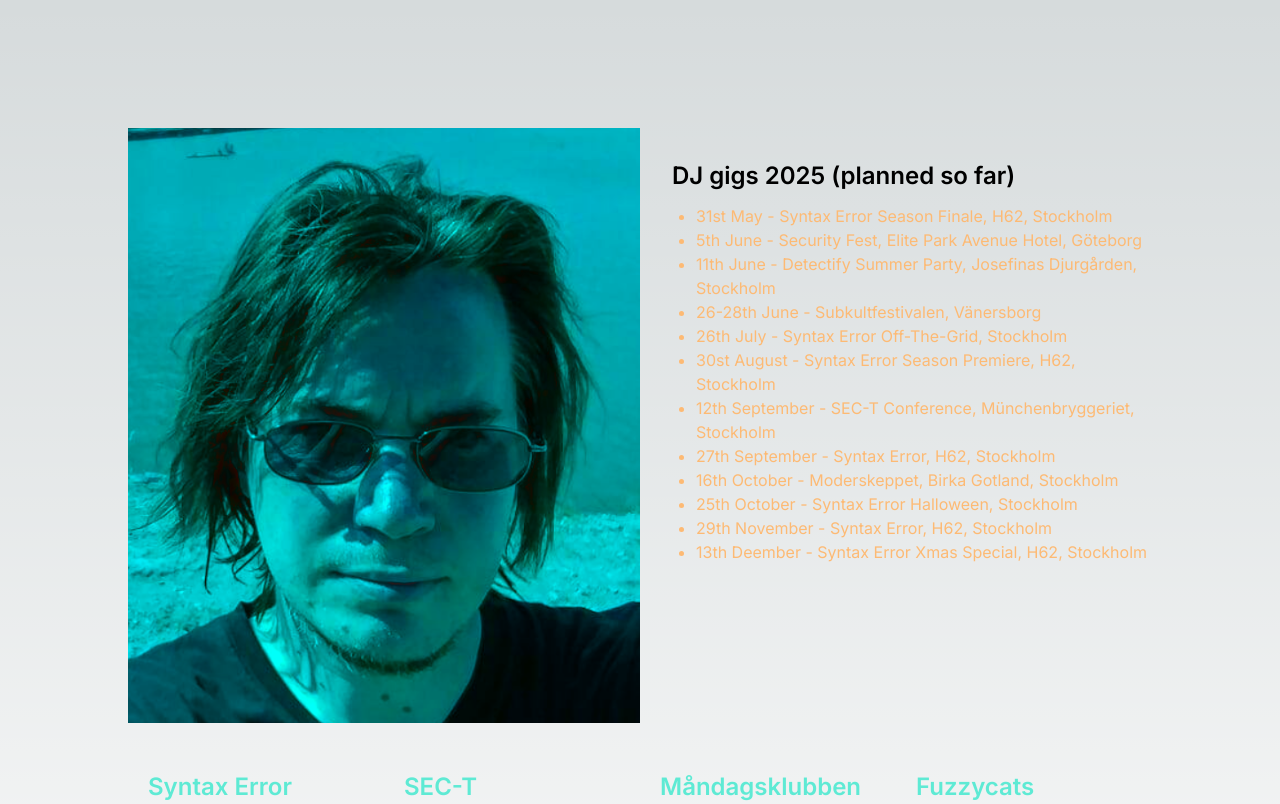
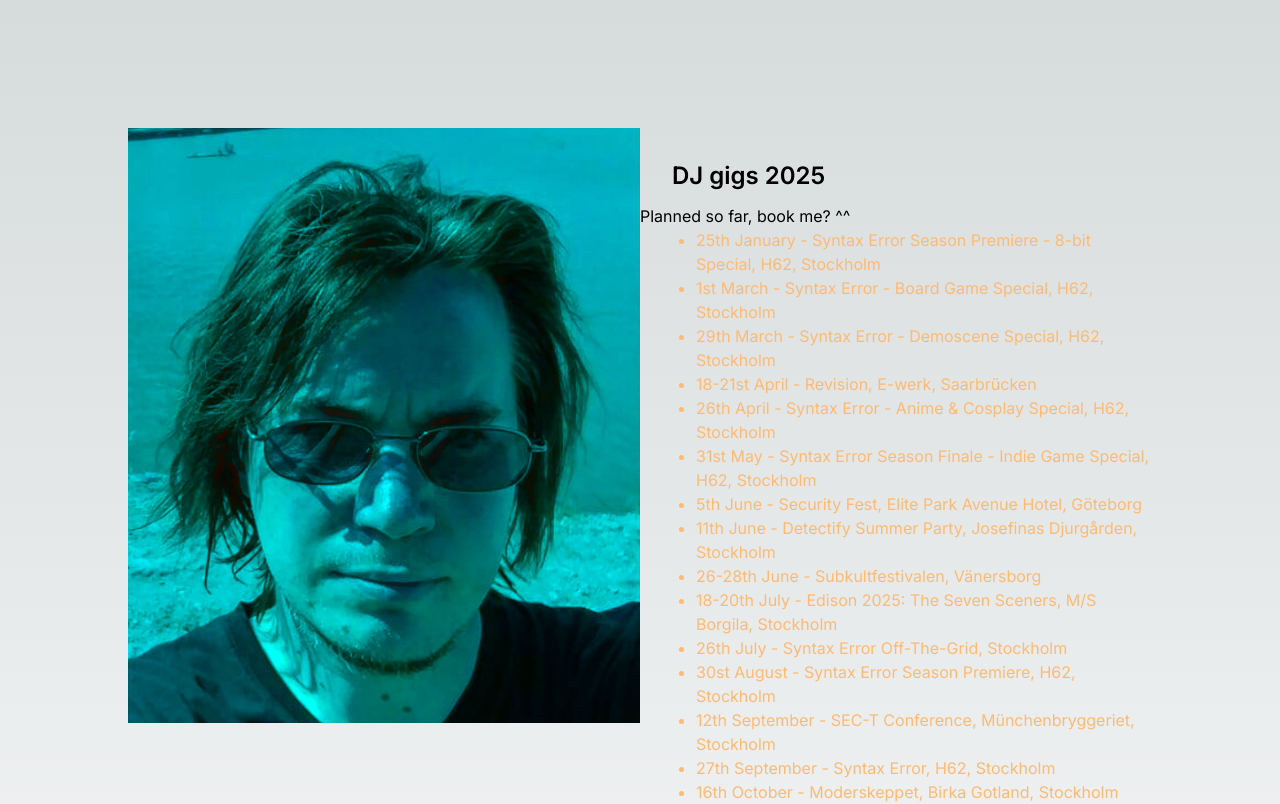
Before and after one commit to duveborn/website, a Next.js app: page / in a window 1280 px wide. Shown: the top 804 px of the page. Built offline with nearby package versions, Linux system fonts and the light colour scheme.

Commit message:
moar dates

```diff
--- a/src/app/page.js
+++ b/src/app/page.js
@@ -12,20 +12,27 @@ export default function Home() {
           priority
         />
         <div>
-          <h1 className={`sm:mb-3 m-8 text-2xl font-semibold text-left`}>DJ gigs 2025 (planned so far)</h1>
+          <h1 className={`sm:mb-3 m-8 text-2xl font-semibold text-left`}>DJ gigs 2025</h1>
+          <h2>Planned so far, book me? ^^</h2>
           <ul className="ml-14 list-disc text-left text-orange-300">
-            <li>31st May - Syntax Error Season Finale, H62, Stockholm</li>
+            <li>25th January - Syntax Error Season Premiere - 8-bit Special, H62, Stockholm</li>
+            <li>1st March - Syntax Error - Board Game Special, H62, Stockholm</li>
+            <li>29th March - Syntax Error - Demoscene Special, H62, Stockholm</li>
+            <li>18-21st April - Revision, E-werk, Saarbrücken</li>
+            <li>26th April - Syntax Error - Anime & Cosplay Special, H62, Stockholm</li>
+            <li>31st May - Syntax Error Season Finale - Indie Game Special, H62, Stockholm</li>
             <li>5th June - Security Fest, Elite Park Avenue Hotel, Göteborg</li>
             <li>11th June - Detectify Summer Party, Josefinas Djurgården, Stockholm</li>
             <li>26-28th June - Subkultfestivalen, Vänersborg</li>
+            <li>18-20th July - Edison 2025: The Seven Sceners, M/S Borgila, Stockholm</li>
             <li>26th July - Syntax Error Off-The-Grid, Stockholm</li>
             <li>30st August - Syntax Error Season Premiere, H62, Stockholm</li>
             <li>12th September - SEC-T Conference, Münchenbryggeriet, Stockholm</li>
             <li>27th September - Syntax Error, H62, Stockholm</li>
             <li>16th October - Moderskeppet, Birka Gotland, Stockholm</li>
-            <li>25th October - Syntax Error Halloween, Stockholm</li>
+            <li>25th October - Syntax Error - Halloween Special, Stockholm</li>
             <li>29th November - Syntax Error, H62, Stockholm</li>
-            <li>13th Deember - Syntax Error Xmas Special, H62, Stockholm</li>
+            <li>13th Deember - Syntax Error - Xmas Special, H62, Stockholm</li>
           </ul>
         </div>
       </div>
```
